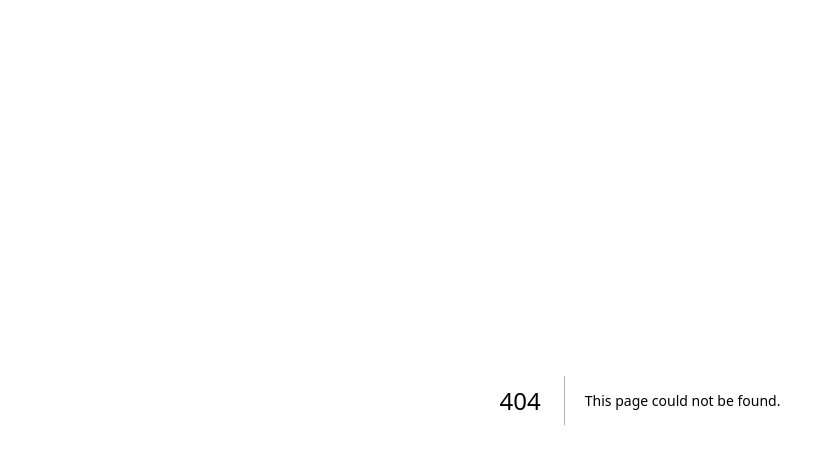
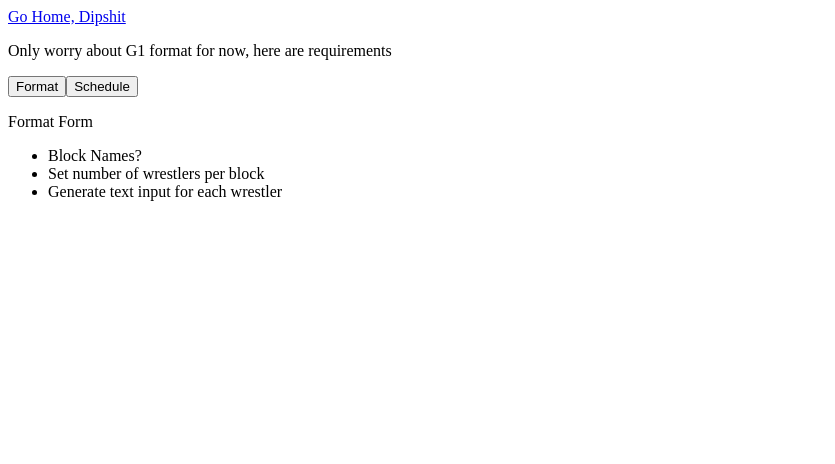
Before and after one commit to Glendonh/tournament-picker, a Next.js app: page /tournamentBuilder in a window 1280 px wide. Before the commit this address had no page. Shown: the top 464 px of the page, without its empty margins (0-835 px from the left). Built offline with nearby package versions, Linux system fonts and the light colour scheme.

Commit message:
add tournamentbuilder pages

```diff
--- /dev/null
+++ b/constants/index.tsx
@@ -0,0 +1,4 @@
+export enum Forms {
+  Format = 'FORMAT',
+  Schedule = 'SCHEDULE',
+}
--- /dev/null
+++ b/pages/tournamentBuilder/FormatForm.tsx
@@ -0,0 +1,21 @@
+import { Forms } from '../../constants'
+
+type Props = {
+  activeForm: Forms
+}
+
+const FormatForm = (props: Props): JSX.Element => {
+  if (props.activeForm !== Forms.Format) return null
+  return (
+    <div>
+      <p>Format Form</p>
+      <ul>
+        <li>Block Names?</li>
+        <li>Set number of wrestlers per block</li>
+        <li>Generate text input for each wrestler</li>
+      </ul>
+    </div>
+  )
+}
+
+export default FormatForm
--- /dev/null
+++ b/pages/tournamentBuilder/ScheduleForm.tsx
@@ -0,0 +1,24 @@
+import { Forms } from '../../constants'
+
+type Props = {
+  activeForm: Forms
+}
+
+const ScheduleForm = (props: Props): JSX.Element => {
+  if (props.activeForm !== Forms.Schedule) return null
+  return (
+    <div>
+      <p>Schedule Form</p>
+      <ul>
+        <li>Generate appropriate number of nights</li>
+        <li>Assign a block to a night</li>
+        <li>Fill matches with dropdown</li>
+        <li>Options limited by current night and previous schedule?</li>
+        <li>Collapses wrapping each night?</li>
+        <li>Autofill when only one option possible?</li>
+      </ul>
+    </div>
+  )
+}
+
+export default ScheduleForm
--- /dev/null
+++ b/pages/tournamentBuilder/index.tsx
@@ -0,0 +1,25 @@
+import Link from 'next/link'
+import { useState } from 'react'
+import FormatForm from './FormatForm'
+import ScheduleForm from './ScheduleForm'
+import { Forms } from '../../constants'
+
+const TourmanentBuilder = (): JSX.Element => {
+  const [activeForm, setActiveForm] = useState(Forms.Format)
+  return (
+    <div>
+      <Link href="/">Go Home, Dipshit</Link>
+      <p>Only worry about G1 format for now, here are requirements</p>
+      <div>
+        <button onClick={() => setActiveForm(Forms.Format)}>Format</button>
+        <button onClick={() => setActiveForm(Forms.Schedule)}>Schedule</button>
+      </div>
+      <FormatForm activeForm={activeForm} />
+      <ScheduleForm activeForm={activeForm} />
+    </div>
+  )
+}
+
+// I'm thinking the two forms are sub components on this page that can share some state
+// State management by composition kinda thing
+export default TourmanentBuilder
```
Also changed, not shown: pages/index.tsx (+13 -14 lines).
